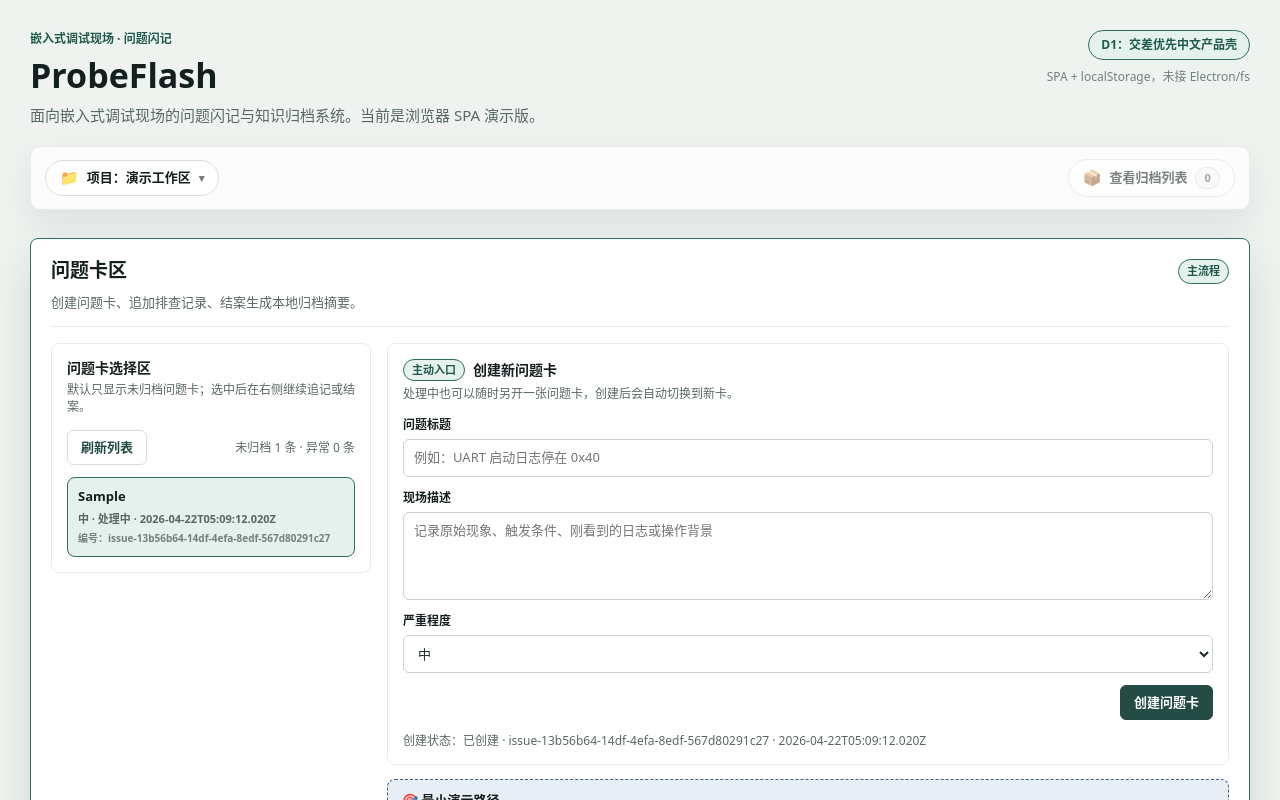
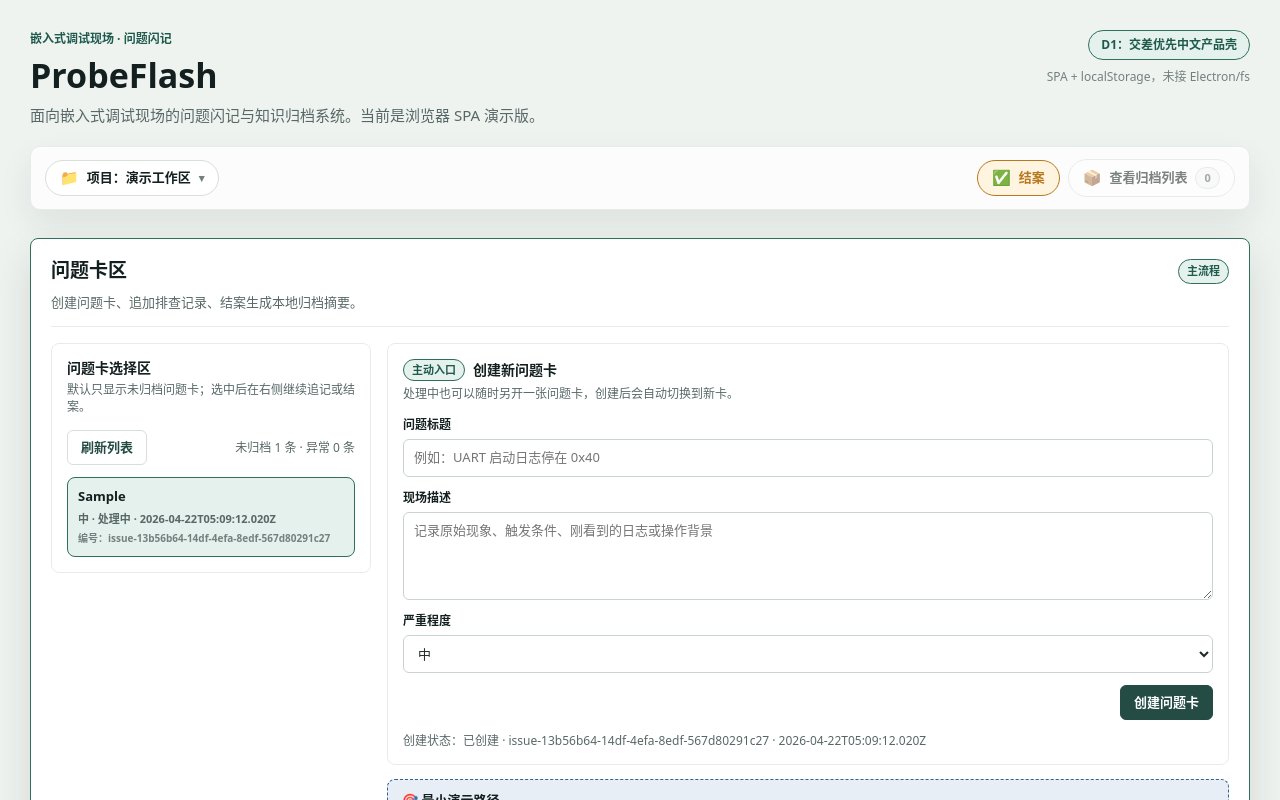
Before and after one commit to Jackrainman/AI_Hardware_Debug_Workspace, a React (Vite) app in the folder apps/desktop/: page / in a window 1280 px wide. Both pictures are taken after typing "Sample", "Sample" into the empty fields and a click on the button "创建问题卡". Shown: the top 800 px of the page. Built offline with nearby package versions, Linux system fonts and the light colour scheme.

Commit message:
feat(desktop): add closeout header action

```diff
--- a/apps/desktop/src/App.css
+++ b/apps/desktop/src/App.css
@@ -44,8 +44,17 @@
   margin-left: auto;
 }
 
+.header-entry-actions {
+  display: flex;
+  align-items: center;
+  justify-content: flex-end;
+  gap: 8px;
+  flex-wrap: wrap;
+}
+
 .project-entry-button,
-.archive-entry-button {
+.archive-entry-button,
+.closeout-entry-button {
   display: inline-flex;
   align-items: center;
   gap: 8px;
@@ -62,8 +71,19 @@
 }
 
 .project-entry-button:hover,
-.archive-entry-button:hover:not(:disabled) {
+.archive-entry-button:hover:not(:disabled),
+.closeout-entry-button:hover {
   background: var(--button-secondary-hover);
+}
+
+.closeout-entry-button {
+  border-color: var(--warning-strong);
+  background: var(--warning-soft);
+  color: var(--warning-strong);
+}
+
+.closeout-entry-button:hover {
+  border-color: var(--warning-strong);
 }
 
 .archive-entry-button:disabled {
@@ -1220,9 +1240,14 @@
   }
 
   .project-entry-button,
-  .archive-entry-button {
+  .archive-entry-button,
+  .closeout-entry-button {
     width: 100%;
     justify-content: flex-start;
+  }
+
+  .header-entry-actions {
+    width: 100%;
   }
 
   .archive-entry-button .archive-entry-count {
--- a/apps/desktop/src/App.tsx
+++ b/apps/desktop/src/App.tsx
@@ -46,6 +46,7 @@
 
 const SAMPLE_ISSUE_ID = "sample-issue-0001";
 const SAMPLE_TIMESTAMP = "2026-04-21T02:30:00+08:00";
+const CLOSEOUT_FORM_ID = "closeout-form";
 
 const SAMPLE_CARD: IssueCard = {
   id: SAMPLE_ISSUE_ID,
@@ -580,7 +581,12 @@
   };
 
   return (
-    <form className="intake-form" onSubmit={handleSubmit} data-testid="closeout-form">
+    <form
+      id={CLOSEOUT_FORM_ID}
+      className="intake-form"
+      onSubmit={handleSubmit}
+      data-testid="closeout-form"
+    >
       <div className="form-caption">
         <h3>4. 结案归档</h3>
         <p>填写根因和处理结论，生成浏览器本地归档摘要与错误表条目。</p>
@@ -742,7 +748,13 @@
   );
 }
 
-function IssuePane({ onCloseoutResult }: { onCloseoutResult: (summary: CloseoutSummary) => void }) {
+function IssuePane({
+  onCloseoutResult,
+  onSelectedIssueChange,
+}: {
+  onCloseoutResult: (summary: CloseoutSummary) => void;
+  onSelectedIssueChange: (id: string | null) => void;
+}) {
   const [cardList, setCardList] = useState<IssueCardListResult | null>(null);
   const [selectedIssueId, setSelectedIssueId] = useState<string | null>(null);
   const [selectedCard, setSelectedCard] = useState<IssueCard | null>(null);
@@ -768,6 +780,7 @@
 
   const handleSelect = (id: string) => {
     setSelectedIssueId(id);
+    onSelectedIssueChange(id);
     reloadSelectedCard(id);
     setRecordList(listInvestigationRecordsByIssueId(id));
     setLastCloseout(null);
@@ -776,6 +789,7 @@
   const handleCardCreated = (id: string) => {
     refreshCardList();
     setSelectedIssueId(id);
+    onSelectedIssueChange(id);
     reloadSelectedCard(id);
     setRecordList(listInvestigationRecordsByIssueId(id));
     setLastCloseout(null);
@@ -1226,6 +1240,30 @@
   );
 }
 
+function CloseoutEntryButton({ issueId }: { issueId: string | null }) {
+  if (issueId === null) return null;
+
+  const handleClick = () => {
+    document.getElementById(CLOSEOUT_FORM_ID)?.scrollIntoView({
+      behavior: "smooth",
+      block: "start",
+    });
+  };
+
+  return (
+    <button
+      type="button"
+      className="closeout-entry-button"
+      onClick={handleClick}
+      data-testid="closeout-header-action"
+      aria-label={`结案当前问题 ${issueId}`}
+    >
+      <span className="header-entry-icon" aria-hidden="true">✅</span>
+      <span className="header-entry-label">结案</span>
+    </button>
+  );
+}
+
 export default function App() {
   const [archiveIndex, setArchiveIndex] = useState<ArchiveIndex>({
     items: [],
@@ -1233,6 +1271,7 @@
   });
   const [isArchiveListOpen, setIsArchiveListOpen] = useState<boolean>(false);
   const [isProjectEntryOpen, setIsProjectEntryOpen] = useState<boolean>(false);
+  const [activeIssueId, setActiveIssueId] = useState<string | null>(null);
 
   const refreshArchiveIndex = () => {
     setArchiveIndex(loadArchiveIndex());
@@ -1279,10 +1318,13 @@
             />
           </div>
           <div className="header-entry-slot header-entry-slot-right">
-            <ArchiveEntryButton
-              count={archiveTotal}
-              onClick={() => setIsArchiveListOpen(true)}
-            />
+            <div className="header-entry-actions">
+              <CloseoutEntryButton issueId={activeIssueId} />
+              <ArchiveEntryButton
+                count={archiveTotal}
+                onClick={() => setIsArchiveListOpen(true)}
+              />
+            </div>
           </div>
         </div>
       </header>
@@ -1295,7 +1337,10 @@
             </div>
             <p className="pane-hint">{issuePane.hint}</p>
           </div>
-          <IssuePane onCloseoutResult={handleCloseoutResult} />
+          <IssuePane
+            onCloseoutResult={handleCloseoutResult}
+            onSelectedIssueChange={setActiveIssueId}
+          />
         </section>
       </main>
       <footer className="app-footer">
```
Also changed, not shown: 3 other files (tests, documents, lock files or other folders).
